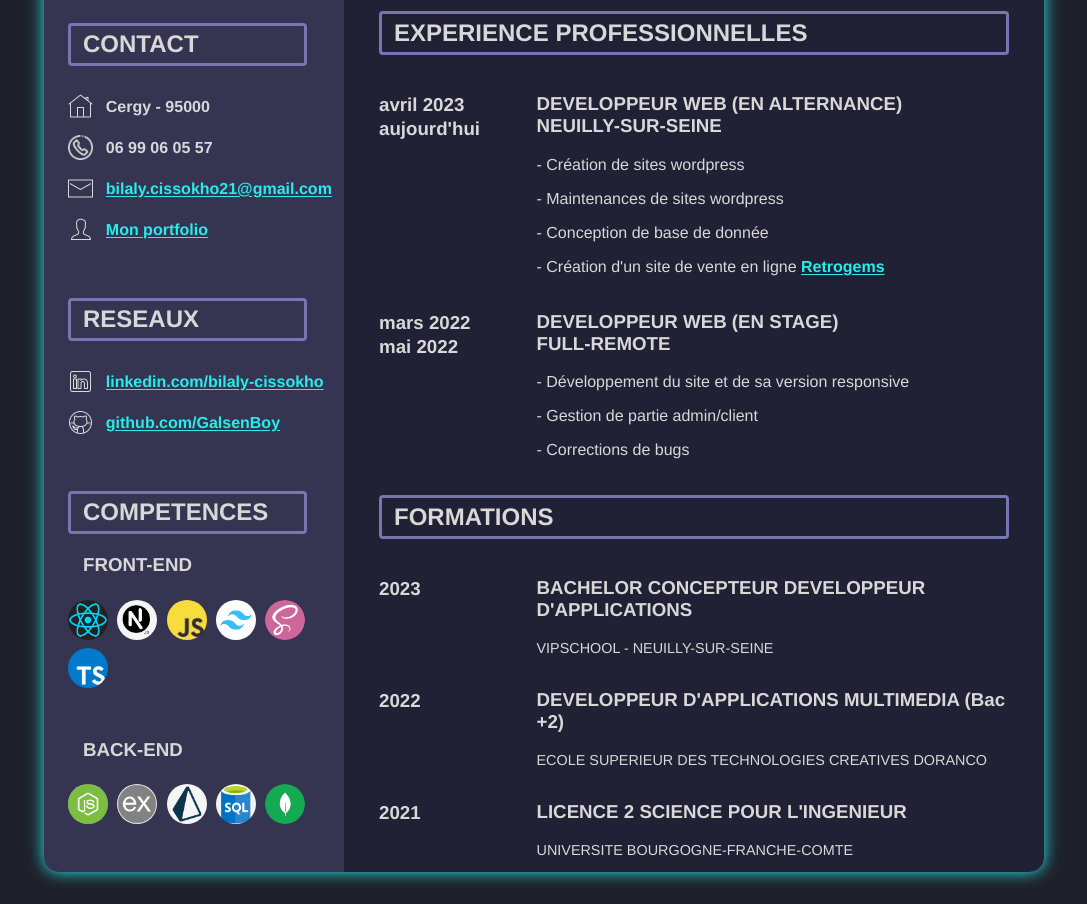
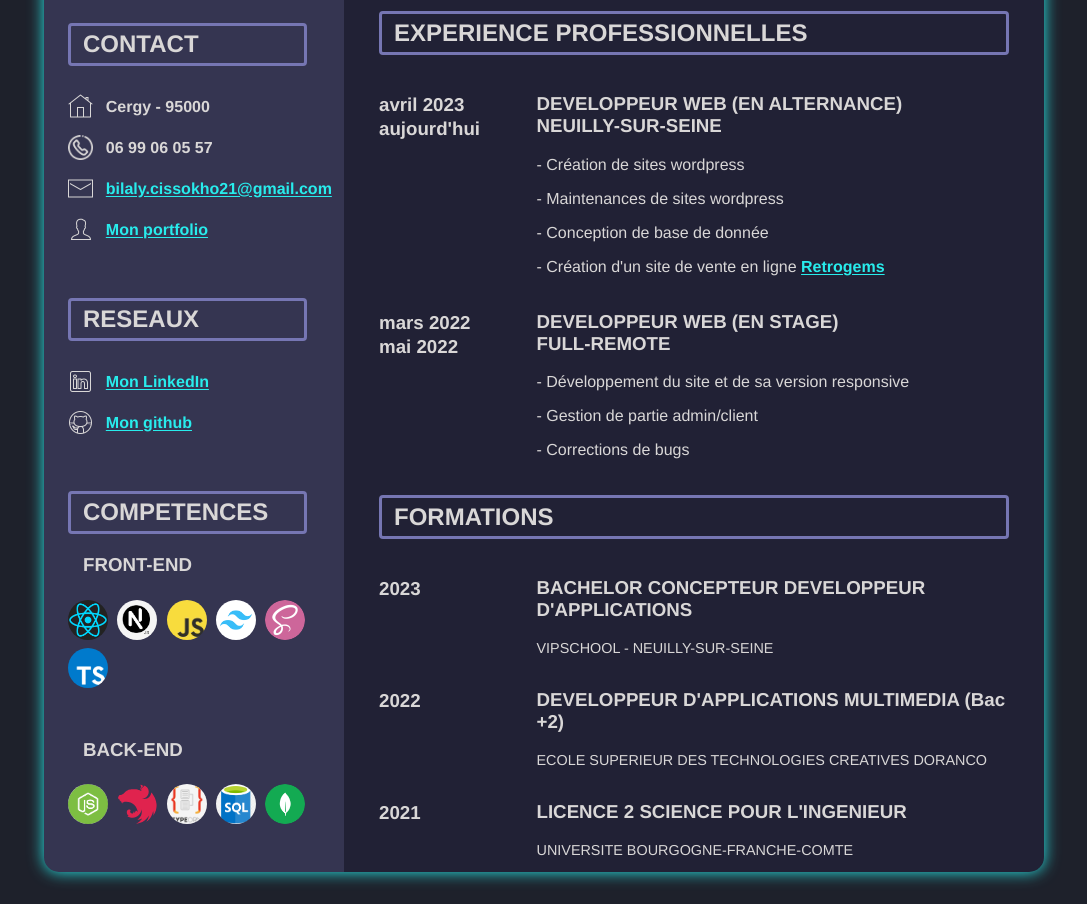
Before and after one commit to GalsenBoy/mon_cv, a plain HTML site: page index.html in a window 1280 px wide. Shown: the part 297-1201 px from the top of the page, without its empty margins (96-1183 px from the left). Drawn offline with Linux system fonts and the light colour scheme.

Commit message:
Ajout de compétences nest et type orm

```diff
--- a/index.html
+++ b/index.html
@@ -49,7 +49,7 @@
                 style="font-weight: 600"
                 target="_blank"
                 href="https://fr.linkedin.com/in/bilaly-cissokho-473400278"
-                >linkedin.com/bilaly-cissokho</a
+                >Mon LinkedIn</a
               >
             </div>
             <div class="coor-item">
@@ -58,7 +58,7 @@
                 style="font-weight: 600"
                 target="_blank"
                 href="https://github.com/GalsenBoy"
-                >github.com/GalsenBoy</a
+                >Mon github</a
               >
             </div>
           </div>
@@ -80,11 +80,11 @@
             <h3 style="padding-left: 0.8em">BACK-END</h3>
             <div>
               <img class="img-com" src="/img/node.png" alt="" />
-              <img class="img-com" src="/img/express.png" alt="" />
+              <img class="img-com" src="/img/nest.svg" alt="" />
               <img
                 style="background-color: whitesmoke"
                 class="img-com"
-                src="/img/prisma.png"
+                src="/img/type.png"
                 alt=""
               />
               <img class="img-com" src="/img/sql.png" alt="" />
```
Also changed, not shown: img/express.png (deleted), img/nest.svg (added), img/type.png (added).
